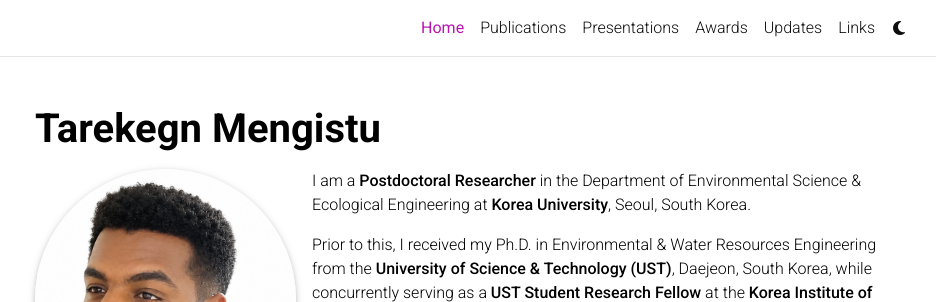
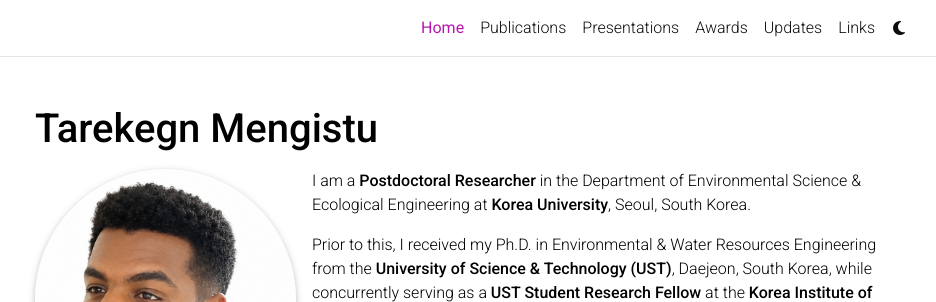
Before and after one commit to tdmengistu/tdmengistu.github.io, a Jekyll site: the page built from _pages/about.md, in a window 1280 px wide. Shown: the top 302 px of the page, without its empty margins (170-1106 px from the left). Built offline with Jekyll 4.4.1, drawn with Linux system fonts in a browser that asks for light colours; a style sheet for code colours, icons or effects is not loaded.

Commit message:
Update _base.scss

```diff
--- a/_sass/_base.scss
+++ b/_sass/_base.scss
@@ -481,9 +481,8 @@ footer.sticky-bottom {
   }
 }
 
-.post-title,
-.post-title span {
-  font-weight: 700 !important;
+.post-title {
+  font-weight: 500 !important;
 }
 
 .post-list {
```
